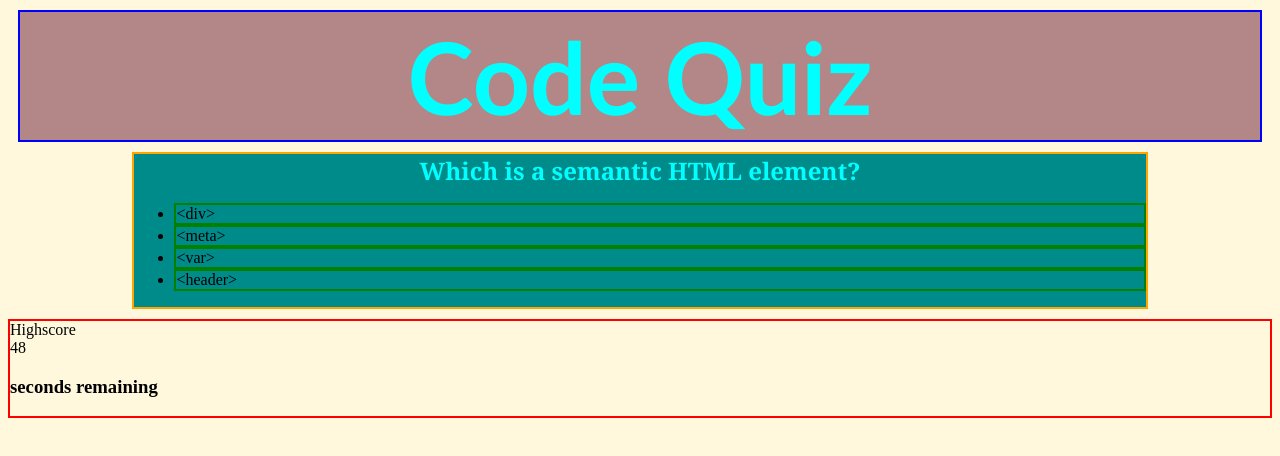
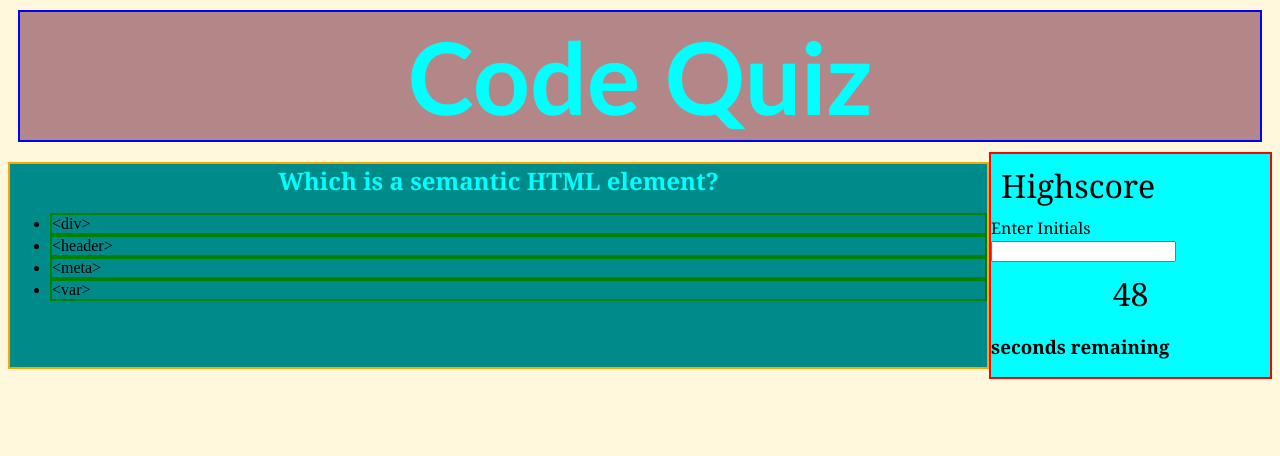
Before and after one commit to nandodavila/Code-Quiz, a plain HTML site: page index.html in a window 1280 px wide. Both pictures are taken after a click on the button "Start!". Drawn offline with Linux system fonts and the light colour scheme.

Commit message:
working on getting local storeage set up and added a little css

```diff
--- a/assets/css/style.css
+++ b/assets/css/style.css
@@ -1,6 +1,11 @@
 body {
     background-color: cornsilk;
 }
+
+main {
+    display: flex;
+}
+
 
 header {
     border: 2px solid blue;
@@ -8,6 +13,17 @@ header {
     background-color: rgb(179, 135, 135);
     padding: 2px;
     margin: 10px;
+}
+
+.highscore {
+    font-size: xx-large;
+    margin: 10px;
+}
+
+.timer-count {
+    text-align: center;
+    margin: 10px;
+    font-size: xx-large;
 }
 
 h1 {
@@ -47,7 +63,9 @@ section {
 }
 
 aside {
+    background-color: cyan;
     border: 2px solid red;
+    font-family: Georgia, 'Times New Roman', Times, serif;
 }
 
 li {
--- a/assets/js/script.js
+++ b/assets/js/script.js
@@ -4,6 +4,9 @@ var nxtBtn = document.querySelector(".next-button");
 var answerChoices = document.querySelectorAll(".answer-choice");
 var timerElement = document.querySelector(".timer-count");
 var highscore = document.querySelector(".highscore");
+var form = document.querySelector(".highschore-form");
+var formInput = document.querySelector("#initials")
+
 
 
 var timer;
@@ -19,22 +22,22 @@ var questions = [
   {
     question: "Which is a semantic HTML element?",
     correctAnswer: "<header>",
-    choices: ["<div>", "<meta>", "<var>", "<header>"],
+    choices: ["<div>", "<header>", "<meta>", "<var>", ],
   },
   {
     question: "Where should you link a stylesheet?",
     correctAnswer: "Head tag",
-    choices: ["The footer", "The main tag", "The body tag", "Head tag"],
+    choices: ["The footer", "Head tag", "The main tag", "The body tag", ],
   },
   {
     question: "What is a 'Boolean'?",
     correctAnswer: "A value thats true or false",
-    choices: ["A bunch of numbers", "A bunch of letters", "an ordered list to store values", "A value thats true or false" ],
+    choices: ["A value thats true or false", "A bunch of numbers", "A bunch of letters", "an ordered list to store values",  ],
   },
   {
     question: "What is a string??",
     correctAnswer: "A squence of characters in a var",
-    choices: ["A true or false statement", "Numbers", "Everything in the body tag", "A squence of characters in a var" ],
+    choices: ["A true or false statement", "Numbers", "A squence of characters in a var", "Everything in the body tag",  ],
   }
 ]
 
@@ -47,13 +50,12 @@ function startTimer() {
       timerElement.textContent = timerCount;
       if (timerCount >= 0) {
         if (timerCount > 0) {
-          //clearInterval(timer);
-         // winGame();
+          getInitials();
         }
       }
-      if (timerCount === 0) {
+      if (timerCount <= 0) {
         clearInterval(timer);
-        //loseGame();
+        loseGame();
       }
     }, 1000);
 }
@@ -105,6 +107,7 @@ function displayQuestions () {
       answerChoices[i].dataset.isAnswer = true;
     } else answerChoices[i].dataset.isAnswer = false;
   }
+  getInitials();
 }
 
 // adding event listener for all list items
@@ -125,3 +128,19 @@ for (i = 0; i < answerChoices.length; i++) {
     console.log(answeredQuestions)
   });
 }
+
+function loseGame() {
+  alert("Failed, please try again");
+  count = 0;
+  startBtn.setAttribute("style", "display: inline")
+}
+
+function getInitials() {
+  if (count > 0) {
+    localStorage.setItem("count", count);
+  }
+  form.hidden = false;
+  localStorage.setItem("recentHighscore", formInput)
+  highscore.textContent = "HighScore: ", formInput; ": ", count
+  console.log(localStorage)
+}
--- a/index.html
+++ b/index.html
@@ -31,6 +31,13 @@
 
             <aside>
                 <div class="highscore">Highscore</div>
+                <div class="highscore-form">
+                    <form>
+                        <label for="initials">Enter Initials</label>
+                        <input type="text" id="initials" name ="initials">
+
+                    </form>
+                </div>
                 <div class= "card timer">
                     <div class = "timer-text">
                     <div class="timer-count">50</div>
```
